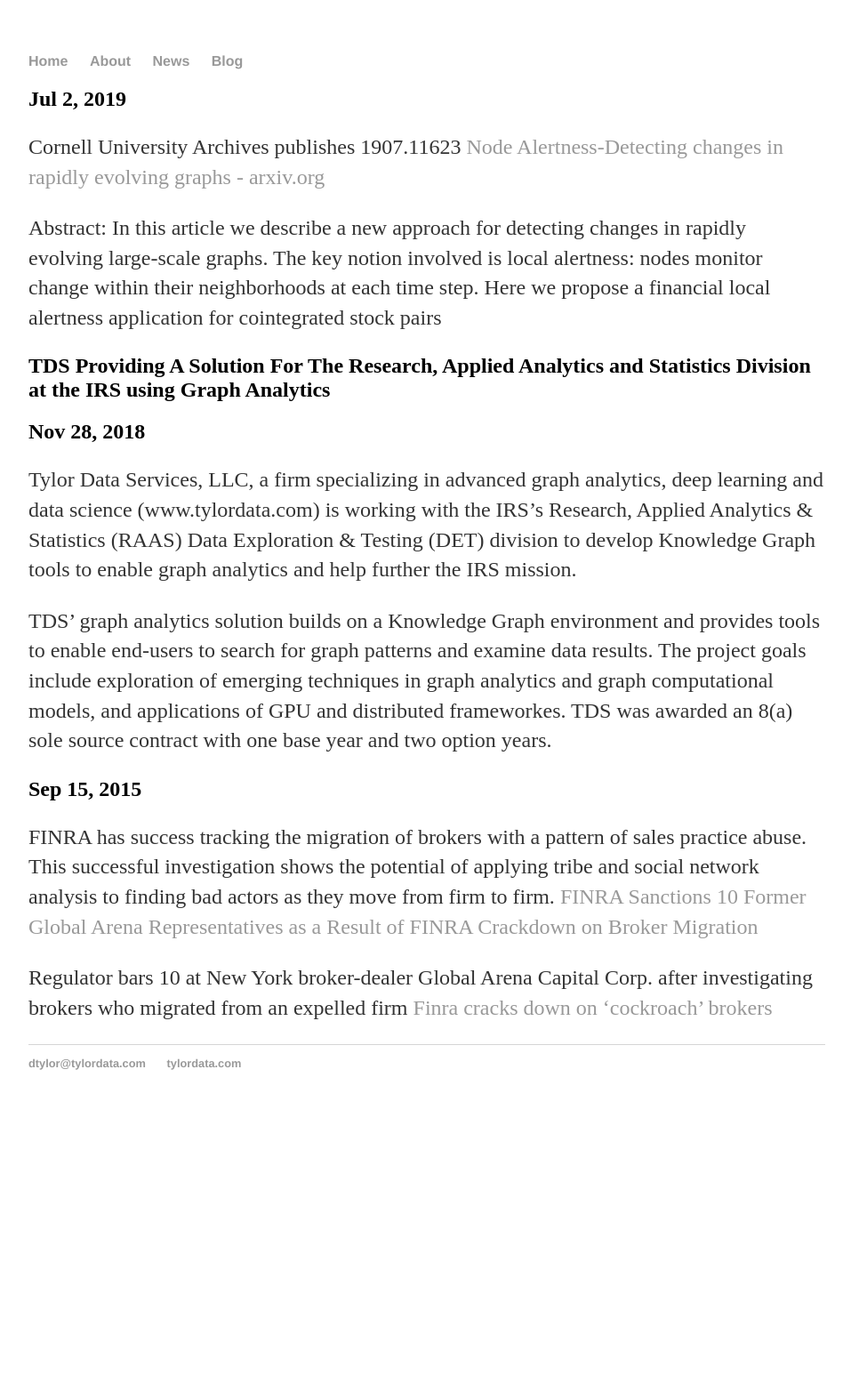
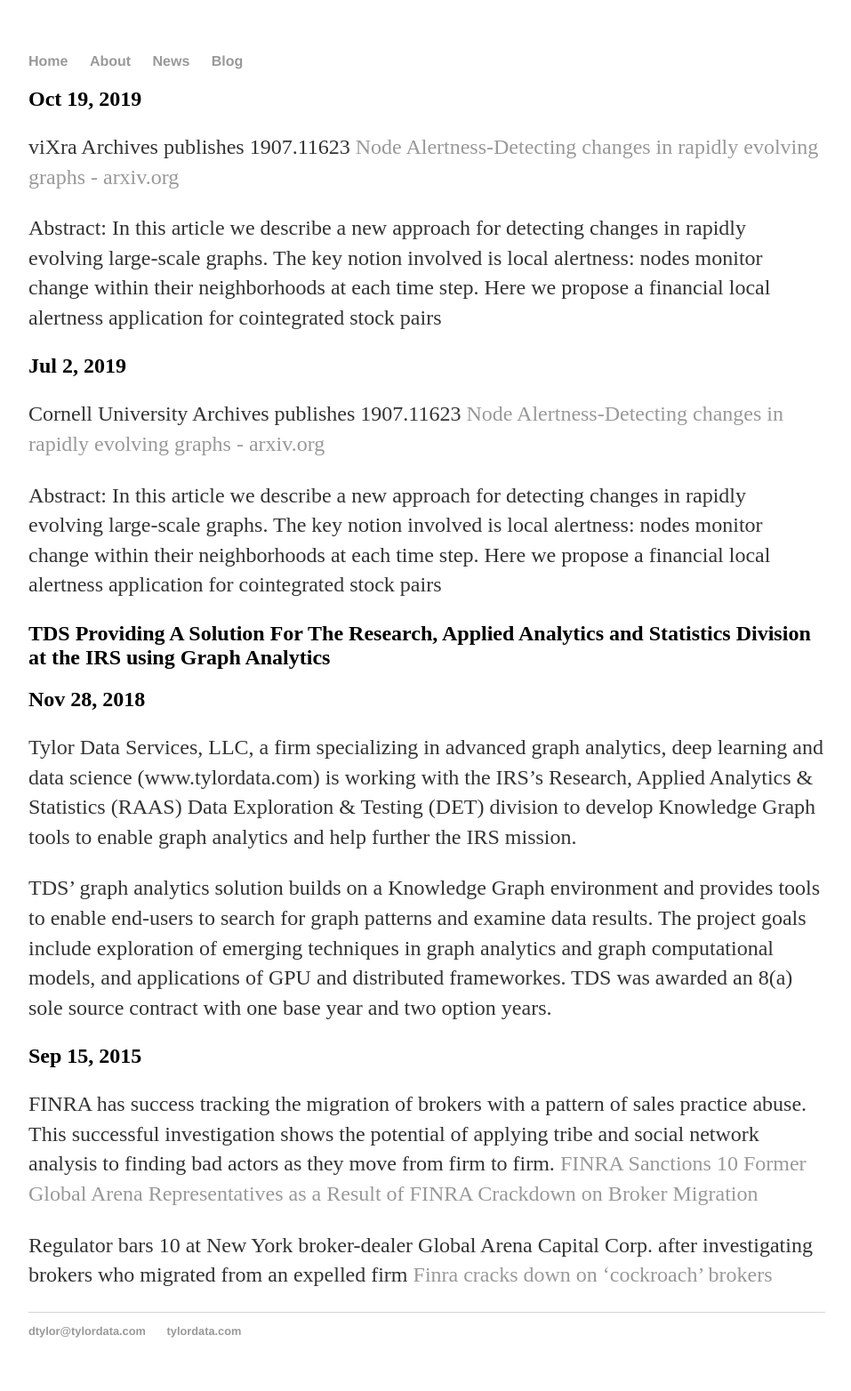
Before and after one commit to dtylor/dtylor.github.io, a Jekyll site: the page built from news.md, in a window 1280 px wide. Shown: the whole page at 89% size, without its empty margins (160-1117 px from the left). Built offline with Jekyll 4.4.1, drawn with Linux system fonts in a browser that asks for light colours; before the commit the page ends 1263 px from its top, so only the background shows below that.

Commit message:
Update news.md

```diff
--- a/news.md
+++ b/news.md
@@ -2,6 +2,14 @@
 layout: default
 title: In the News
 ---
+## Oct 19, 2019
+viXra Archives publishes
+1907.11623 [Node Alertness-Detecting changes in rapidly evolving graphs - arxiv.org](https://arxiv.org/abs/1907.11623)
+
+Abstract: In this article we describe a new approach for detecting changes in rapidly evolving large-scale graphs.
+The key notion involved is local alertness: nodes monitor change within their neighborhoods at each time step.
+Here we propose a financial local alertness application for cointegrated stock pairs
+
 ## Jul 2, 2019
 Cornell University Archives publishes
 1907.11623 [Node Alertness-Detecting changes in rapidly evolving graphs - arxiv.org](https://arxiv.org/abs/1907.11623)
```
